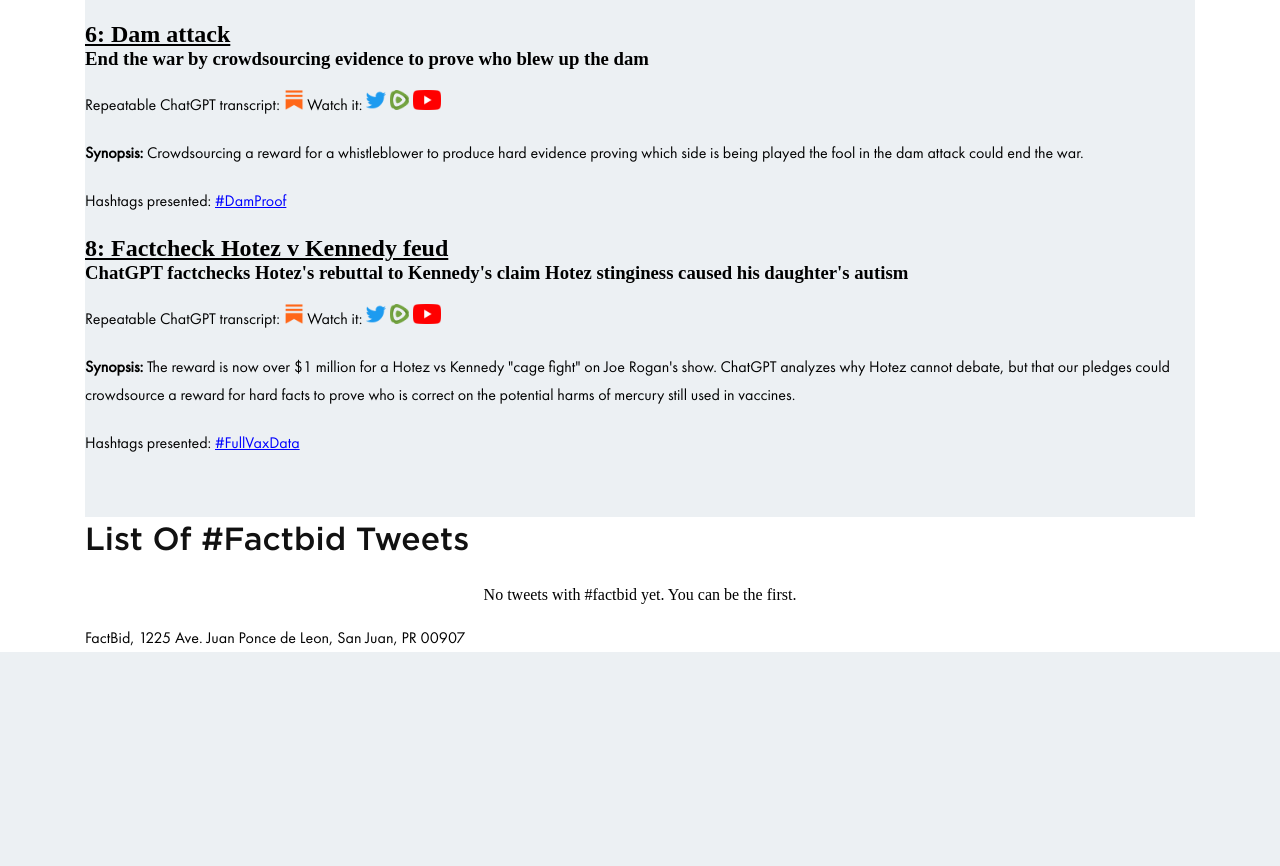
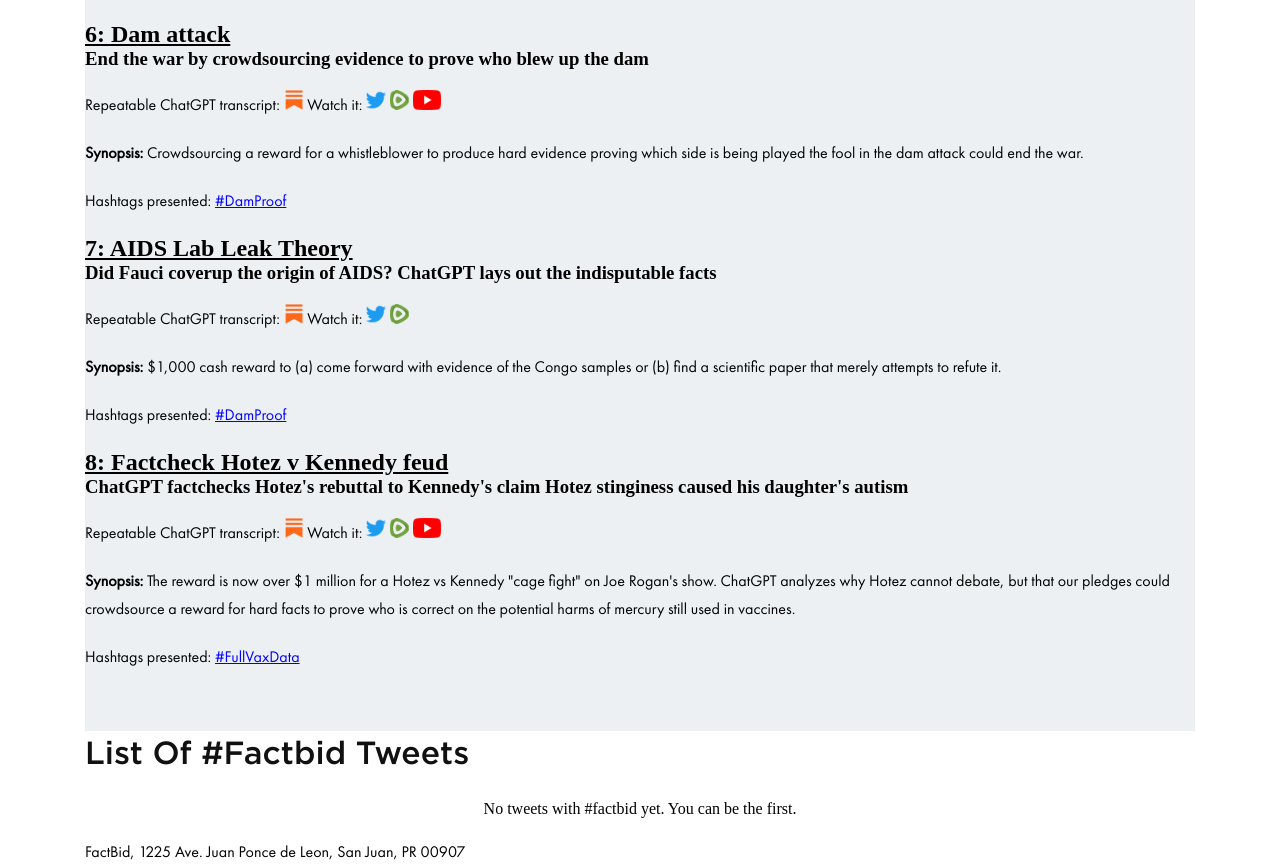
Before and after one commit to aaronfactbid/factbid2, a PHP site: page / in a window 1280 px wide. Shown: the part 2106-2972 px from the top of the page. Before the commit the page ends 2758 px from the top, so only its background shows below. Run offline with PHP 8.4, Linux system fonts and the light colour scheme; data that the repository does not hold is empty.

Commit message:
add episode 7

```diff
--- a/index.php
+++ b/index.php
@@ -163,6 +163,20 @@
 		</p>
 		<p>Hashtags presented: <a href="/DamProof">#DamProof</a></p>
 		</p>
+		<h2 id="7"><u>7: AIDS Lab Leak Theory</u></h2>
+		<h3>Did Fauci coverup the origin of AIDS?  ChatGPT lays out the indisputable facts</h3>
+		<p>
+		Repeatable ChatGPT transcript:
+		<a href="https://factbid.substack.com/p/episode-7-aids-opv-theory"><img class="thumbnail-link" src="<?php echo $site_url ; ?>/images/SubStack.png"></a>
+		Watch it:
+		<a href="https://twitter.com/factbid/status/1677470627261710336"><img class="thumbnail-link" src="<?php echo $site_url ; ?>/images/Twitter.png"></a>
+		<a href="https://rumble.com/v2yqyey-did-fauci-coverup-the-origin-of-aids-chatgpt-lays-out-the-indisputable-fact.html"><img class="thumbnail-link" src="<?php echo $site_url ; ?>/images/rumble.png"></a>
+		</p>
+		<p><b>Synopsis:</b>
+		$1,000 cash reward to (a) come forward with evidence of the Congo samples or (b) find a scientific paper that merely attempts to refute it.
+		</p>
+		<p>Hashtags presented: <a href="/DamProof">#DamProof</a></p>
+		</p>
 		<h2 id="8"><u>8: Factcheck Hotez v Kennedy feud</u></h2>
 		<h3>ChatGPT factchecks Hotez's rebuttal to Kennedy's claim Hotez stinginess caused his daughter's autism</h3>
 		<p>
```
